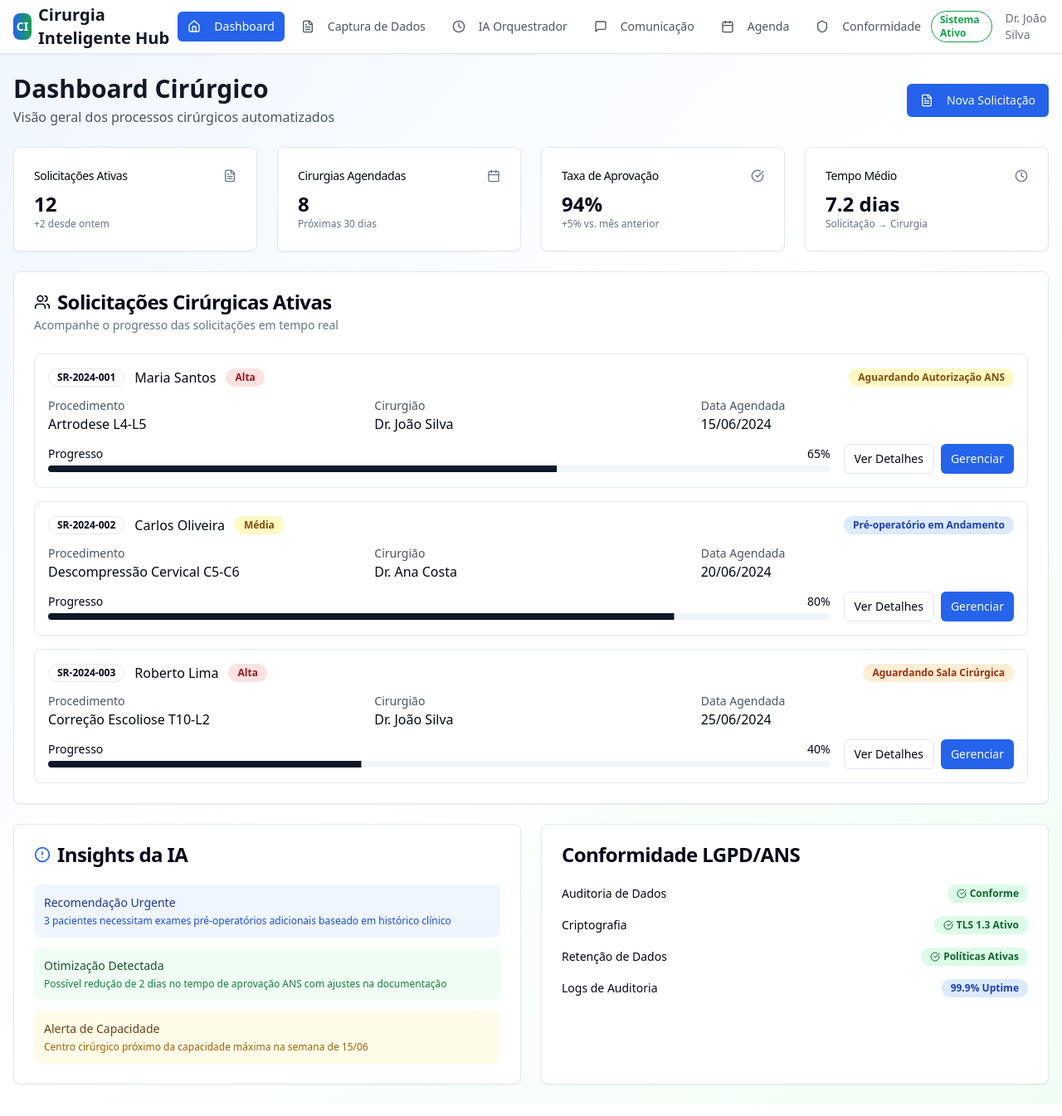
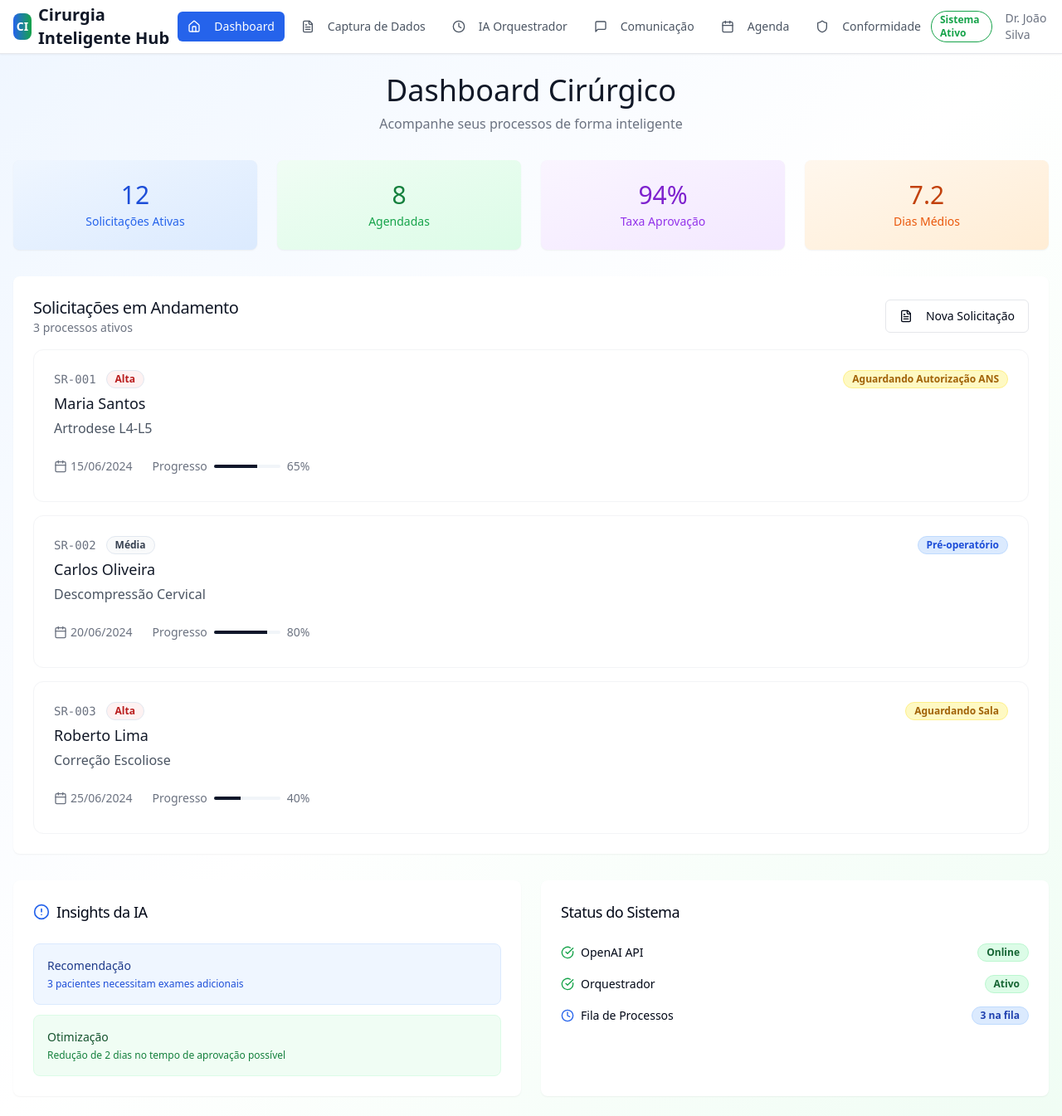
Before and after one commit to gporceban/cirurgia-inteligente-flow, a React (Vite) app: page / in a window 1280 px wide. Shown: the whole page at 83% size. Built offline with nearby package versions, Linux system fonts and the light colour scheme.

Commit message:
Refactor: Improve dashboard UI
Make the dashboard more minimalist and visually engaging.

```diff
--- a/src/components/SurgicalDashboard.tsx
+++ b/src/components/SurgicalDashboard.tsx
@@ -4,253 +4,199 @@ import { Card, CardContent, CardDescription, CardHeader, CardTitle } from '@/com
 import { Button } from '@/components/ui/button';
 import { Badge } from '@/components/ui/badge';
 import { Progress } from '@/components/ui/progress';
-import { Calendar, Clock, FileText, CheckCircle, AlertCircle, Users } from 'lucide-react';
+import { Calendar, Clock, FileText, CheckCircle, AlertCircle, Users, ArrowRight } from 'lucide-react';
 
 export const SurgicalDashboard = () => {
   const [activeRequests] = useState([
     {
-      id: 'SR-2024-001',
+      id: 'SR-001',
       patient: 'Maria Santos',
       procedure: 'Artrodese L4-L5',
       status: 'Aguardando Autorização ANS',
       priority: 'Alta',
       progress: 65,
       scheduledDate: '2024-06-15',
-      surgeon: 'Dr. João Silva'
     },
     {
-      id: 'SR-2024-002',
+      id: 'SR-002',
       patient: 'Carlos Oliveira',
-      procedure: 'Descompressão Cervical C5-C6',
-      status: 'Pré-operatório em Andamento',
+      procedure: 'Descompressão Cervical',
+      status: 'Pré-operatório',
       priority: 'Média',
       progress: 80,
       scheduledDate: '2024-06-20',
-      surgeon: 'Dr. Ana Costa'
     },
     {
-      id: 'SR-2024-003',
+      id: 'SR-003',
       patient: 'Roberto Lima',
-      procedure: 'Correção Escoliose T10-L2',
-      status: 'Aguardando Sala Cirúrgica',
+      procedure: 'Correção Escoliose',
+      status: 'Aguardando Sala',
       priority: 'Alta',
       progress: 40,
       scheduledDate: '2024-06-25',
-      surgeon: 'Dr. João Silva'
     }
   ]);
 
   const getStatusColor = (status: string) => {
-    switch (status) {
-      case 'Aguardando Autorização ANS': return 'bg-yellow-100 text-yellow-800';
-      case 'Pré-operatório em Andamento': return 'bg-blue-100 text-blue-800';
-      case 'Aguardando Sala Cirúrgica': return 'bg-orange-100 text-orange-800';
-      default: return 'bg-gray-100 text-gray-800';
-    }
+    if (status.includes('Aguardando')) return 'bg-yellow-100 text-yellow-700 border-yellow-200';
+    if (status.includes('Pré-operatório')) return 'bg-blue-100 text-blue-700 border-blue-200';
+    return 'bg-orange-100 text-orange-700 border-orange-200';
   };
 
   const getPriorityColor = (priority: string) => {
-    switch (priority) {
-      case 'Alta': return 'bg-red-100 text-red-800';
-      case 'Média': return 'bg-yellow-100 text-yellow-800';
-      case 'Baixa': return 'bg-green-100 text-green-800';
-      default: return 'bg-gray-100 text-gray-800';
-    }
+    return priority === 'Alta' ? 'bg-red-50 text-red-700' : 'bg-gray-50 text-gray-700';
   };
 
   return (
-    <div className="space-y-6">
-      {/* Header */}
-      <div className="flex items-center justify-between">
-        <div>
-          <h1 className="text-3xl font-bold text-gray-900">Dashboard Cirúrgico</h1>
-          <p className="text-gray-600 mt-1">Visão geral dos processos cirúrgicos automatizados</p>
-        </div>
-        <Button className="bg-blue-600 hover:bg-blue-700">
-          <FileText className="w-4 h-4 mr-2" />
-          Nova Solicitação
-        </Button>
+    <div className="space-y-8 max-w-7xl mx-auto">
+      {/* Simplified Header */}
+      <div className="text-center space-y-2">
+        <h1 className="text-4xl font-light text-gray-900">Dashboard Cirúrgico</h1>
+        <p className="text-gray-500">Acompanhe seus processos de forma inteligente</p>
       </div>
 
-      {/* Statistics Cards */}
-      <div className="grid grid-cols-1 md:grid-cols-4 gap-6">
-        <Card>
-          <CardHeader className="flex flex-row items-center justify-between space-y-0 pb-2">
-            <CardTitle className="text-sm font-medium">Solicitações Ativas</CardTitle>
-            <FileText className="h-4 w-4 text-muted-foreground" />
-          </CardHeader>
-          <CardContent>
-            <div className="text-2xl font-bold">12</div>
-            <p className="text-xs text-muted-foreground">+2 desde ontem</p>
+      {/* Key Metrics - Simplified */}
+      <div className="grid grid-cols-2 md:grid-cols-4 gap-6">
+        <Card className="border-0 shadow-sm bg-gradient-to-br from-blue-50 to-blue-100">
+          <CardContent className="p-6 text-center">
+            <div className="text-3xl font-light text-blue-700 mb-1">12</div>
+            <div className="text-sm text-blue-600">Solicitações Ativas</div>
           </CardContent>
         </Card>
 
-        <Card>
-          <CardHeader className="flex flex-row items-center justify-between space-y-0 pb-2">
-            <CardTitle className="text-sm font-medium">Cirurgias Agendadas</CardTitle>
-            <Calendar className="h-4 w-4 text-muted-foreground" />
-          </CardHeader>
-          <CardContent>
-            <div className="text-2xl font-bold">8</div>
-            <p className="text-xs text-muted-foreground">Próximas 30 dias</p>
+        <Card className="border-0 shadow-sm bg-gradient-to-br from-green-50 to-green-100">
+          <CardContent className="p-6 text-center">
+            <div className="text-3xl font-light text-green-700 mb-1">8</div>
+            <div className="text-sm text-green-600">Agendadas</div>
           </CardContent>
         </Card>
 
-        <Card>
-          <CardHeader className="flex flex-row items-center justify-between space-y-0 pb-2">
-            <CardTitle className="text-sm font-medium">Taxa de Aprovação</CardTitle>
-            <CheckCircle className="h-4 w-4 text-muted-foreground" />
-          </CardHeader>
-          <CardContent>
-            <div className="text-2xl font-bold">94%</div>
-            <p className="text-xs text-muted-foreground">+5% vs. mês anterior</p>
+        <Card className="border-0 shadow-sm bg-gradient-to-br from-purple-50 to-purple-100">
+          <CardContent className="p-6 text-center">
+            <div className="text-3xl font-light text-purple-700 mb-1">94%</div>
+            <div className="text-sm text-purple-600">Taxa Aprovação</div>
           </CardContent>
         </Card>
 
-        <Card>
-          <CardHeader className="flex flex-row items-center justify-between space-y-0 pb-2">
-            <CardTitle className="text-sm font-medium">Tempo Médio</CardTitle>
-            <Clock className="h-4 w-4 text-muted-foreground" />
-          </CardHeader>
-          <CardContent>
-            <div className="text-2xl font-bold">7.2 dias</div>
-            <p className="text-xs text-muted-foreground">Solicitação → Cirurgia</p>
+        <Card className="border-0 shadow-sm bg-gradient-to-br from-orange-50 to-orange-100">
+          <CardContent className="p-6 text-center">
+            <div className="text-3xl font-light text-orange-700 mb-1">7.2</div>
+            <div className="text-sm text-orange-600">Dias Médios</div>
           </CardContent>
         </Card>
       </div>
 
-      {/* Active Requests */}
-      <Card>
-        <CardHeader>
-          <CardTitle className="flex items-center space-x-2">
-            <Users className="w-5 h-5" />
-            <span>Solicitações Cirúrgicas Ativas</span>
-          </CardTitle>
-          <CardDescription>
-            Acompanhe o progresso das solicitações em tempo real
-          </CardDescription>
+      {/* Active Requests - Cleaner Design */}
+      <Card className="border-0 shadow-sm">
+        <CardHeader className="pb-4">
+          <div className="flex items-center justify-between">
+            <div>
+              <CardTitle className="text-xl font-medium text-gray-900">Solicitações em Andamento</CardTitle>
+              <CardDescription className="text-gray-500">3 processos ativos</CardDescription>
+            </div>
+            <Button variant="outline" className="border-gray-200">
+              <FileText className="w-4 h-4 mr-2" />
+              Nova Solicitação
+            </Button>
+          </div>
         </CardHeader>
-        <CardContent>
-          <div className="space-y-4">
-            {activeRequests.map((request) => (
-              <div key={request.id} className="border rounded-lg p-4 hover:bg-gray-50 transition-colors">
-                <div className="flex items-center justify-between mb-3">
+        <CardContent className="space-y-4">
+          {activeRequests.map((request) => (
+            <div key={request.id} className="group bg-white border border-gray-100 rounded-xl p-6 hover:shadow-md transition-all duration-200">
+              <div className="flex items-start justify-between mb-4">
+                <div className="space-y-1">
                   <div className="flex items-center space-x-3">
-                    <Badge variant="outline">{request.id}</Badge>
-                    <span className="font-medium">{request.patient}</span>
-                    <Badge className={getPriorityColor(request.priority)}>
+                    <span className="text-sm font-mono text-gray-500">{request.id}</span>
+                    <Badge variant="outline" className={getPriorityColor(request.priority)}>
                       {request.priority}
                     </Badge>
                   </div>
-                  <Badge className={getStatusColor(request.status)}>
-                    {request.status}
-                  </Badge>
+                  <h3 className="text-lg font-medium text-gray-900">{request.patient}</h3>
+                  <p className="text-gray-600">{request.procedure}</p>
                 </div>
+                <Badge className={getStatusColor(request.status)}>
+                  {request.status}
+                </Badge>
+              </div>
 
-                <div className="grid grid-cols-1 md:grid-cols-3 gap-4 mb-3">
-                  <div>
-                    <p className="text-sm text-gray-600">Procedimento</p>
-                    <p className="font-medium">{request.procedure}</p>
+              <div className="flex items-center justify-between">
+                <div className="flex items-center space-x-6 text-sm text-gray-500">
+                  <div className="flex items-center space-x-1">
+                    <Calendar className="w-4 h-4" />
+                    <span>{new Date(request.scheduledDate).toLocaleDateString('pt-BR')}</span>
                   </div>
-                  <div>
-                    <p className="text-sm text-gray-600">Cirurgião</p>
-                    <p className="font-medium">{request.surgeon}</p>
-                  </div>
-                  <div>
-                    <p className="text-sm text-gray-600">Data Agendada</p>
-                    <p className="font-medium">{new Date(request.scheduledDate).toLocaleDateString('pt-BR')}</p>
+                  <div className="flex items-center space-x-2">
+                    <span>Progresso</span>
+                    <div className="w-20">
+                      <Progress value={request.progress} className="h-1" />
+                    </div>
+                    <span className="font-medium">{request.progress}%</span>
                   </div>
                 </div>
-
-                <div className="flex items-center justify-between">
-                  <div className="flex-1 mr-4">
-                    <div className="flex items-center justify-between text-sm mb-1">
-                      <span>Progresso</span>
-                      <span>{request.progress}%</span>
-                    </div>
-                    <Progress value={request.progress} className="h-2" />
-                  </div>
-                  <div className="flex space-x-2">
-                    <Button variant="outline" size="sm">
-                      Ver Detalhes
-                    </Button>
-                    <Button size="sm" className="bg-blue-600 hover:bg-blue-700">
-                      Gerenciar
-                    </Button>
-                  </div>
-                </div>
+                <Button
+                  size="sm"
+                  variant="ghost"
+                  className="opacity-0 group-hover:opacity-100 transition-opacity"
+                >
+                  Ver Detalhes
+                  <ArrowRight className="w-4 h-4 ml-1" />
+                </Button>
               </div>
-            ))}
-          </div>
+            </div>
+          ))}
         </CardContent>
       </Card>
 
-      {/* AI Insights */}
+      {/* Simplified Bottom Section */}
       <div className="grid grid-cols-1 md:grid-cols-2 gap-6">
-        <Card>
+        <Card className="border-0 shadow-sm">
           <CardHeader>
-            <CardTitle className="flex items-center space-x-2">
+            <CardTitle className="text-lg font-medium flex items-center space-x-2">
               <AlertCircle className="w-5 h-5 text-blue-600" />
               <span>Insights da IA</span>
             </CardTitle>
           </CardHeader>
-          <CardContent>
-            <div className="space-y-3">
-              <div className="p-3 bg-blue-50 rounded-lg">
-                <p className="text-sm font-medium text-blue-900">Recomendação Urgente</p>
-                <p className="text-xs text-blue-700 mt-1">
-                  3 pacientes necessitam exames pré-operatórios adicionais baseado em histórico clínico
-                </p>
-              </div>
-              <div className="p-3 bg-green-50 rounded-lg">
-                <p className="text-sm font-medium text-green-900">Otimização Detectada</p>
-                <p className="text-xs text-green-700 mt-1">
-                  Possível redução de 2 dias no tempo de aprovação ANS com ajustes na documentação
-                </p>
-              </div>
-              <div className="p-3 bg-yellow-50 rounded-lg">
-                <p className="text-sm font-medium text-yellow-900">Alerta de Capacidade</p>
-                <p className="text-xs text-yellow-700 mt-1">
-                  Centro cirúrgico próximo da capacidade máxima na semana de 15/06
-                </p>
-              </div>
+          <CardContent className="space-y-3">
+            <div className="p-4 bg-blue-50 rounded-lg border border-blue-100">
+              <p className="text-sm font-medium text-blue-900 mb-1">Recomendação</p>
+              <p className="text-xs text-blue-700">
+                3 pacientes necessitam exames adicionais
+              </p>
+            </div>
+            <div className="p-4 bg-green-50 rounded-lg border border-green-100">
+              <p className="text-sm font-medium text-green-900 mb-1">Otimização</p>
+              <p className="text-xs text-green-700">
+                Redução de 2 dias no tempo de aprovação possível
+              </p>
             </div>
           </CardContent>
         </Card>
 
-        <Card>
+        <Card className="border-0 shadow-sm">
           <CardHeader>
-            <CardTitle>Conformidade LGPD/ANS</CardTitle>
+            <CardTitle className="text-lg font-medium">Status do Sistema</CardTitle>
           </CardHeader>
-          <CardContent>
-            <div className="space-y-4">
-              <div className="flex items-center justify-between">
-                <span className="text-sm">Auditoria de Dados</span>
-                <Badge className="bg-green-100 text-green-800">
-                  <CheckCircle className="w-3 h-3 mr-1" />
-                  Conforme
-                </Badge>
+          <CardContent className="space-y-4">
+            <div className="flex items-center justify-between">
+              <div className="flex items-center space-x-2">
+                <CheckCircle className="w-4 h-4 text-green-600" />
+                <span className="text-sm">OpenAI API</span>
               </div>
-              <div className="flex items-center justify-between">
-                <span className="text-sm">Criptografia</span>
-                <Badge className="bg-green-100 text-green-800">
-                  <CheckCircle className="w-3 h-3 mr-1" />
-                  TLS 1.3 Ativo
-                </Badge>
+              <Badge className="bg-green-100 text-green-800 border-green-200">Online</Badge>
+            </div>
+            <div className="flex items-center justify-between">
+              <div className="flex items-center space-x-2">
+                <CheckCircle className="w-4 h-4 text-green-600" />
+                <span className="text-sm">Orquestrador</span>
               </div>
-              <div className="flex items-center justify-between">
-                <span className="text-sm">Retenção de Dados</span>
-                <Badge className="bg-green-100 text-green-800">
-                  <CheckCircle className="w-3 h-3 mr-1" />
-                  Políticas Ativas
-                </Badge>
+              <Badge className="bg-green-100 text-green-800 border-green-200">Ativo</Badge>
+            </div>
+            <div className="flex items-center justify-between">
+              <div className="flex items-center space-x-2">
+                <Clock className="w-4 h-4 text-blue-600" />
+                <span className="text-sm">Fila de Processos</span>
               </div>
-              <div className="flex items-center justify-between">
-                <span className="text-sm">Logs de Auditoria</span>
-                <Badge className="bg-blue-100 text-blue-800">
-                  99.9% Uptime
-                </Badge>
-              </div>
+              <Badge className="bg-blue-100 text-blue-800 border-blue-200">3 na fila</Badge>
             </div>
           </CardContent>
         </Card>
```
